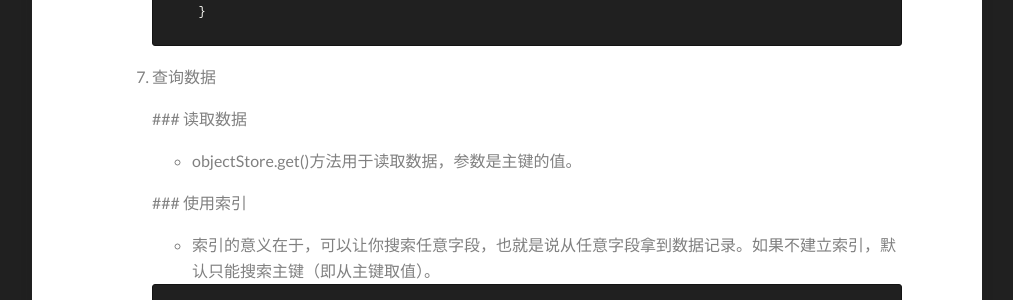
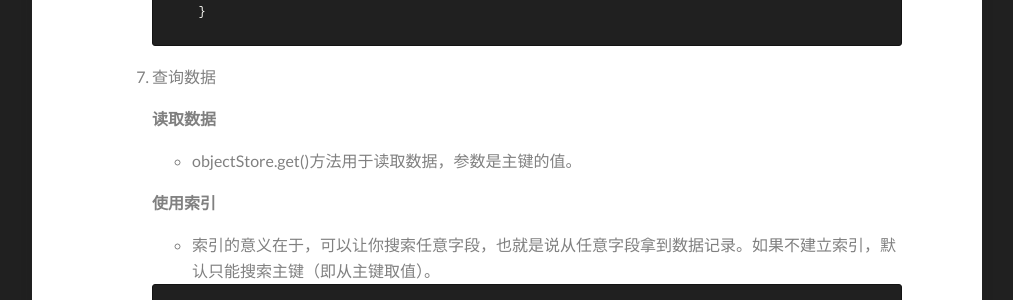
Before and after one commit to zhangjiali0627/zhangjiali0627.github.io, a Jekyll site: the page built from _posts/2020-05-23-IndexedDB.md, in a window 1280 px wide and 900 px high, scrolled down 4917 px. Shown: the part 151-451 px from the top of the window, without its empty margins (133-1146 px from the left). Built offline with Jekyll 4.4.1, drawn with Linux system fonts in a browser that asks for light colours.

Commit message:
feat: 新增indexedDB内容

````diff
--- a/_posts/2020-05-23-IndexedDB.md
+++ b/_posts/2020-05-23-IndexedDB.md
@@ -200,10 +200,10 @@ IndexedDB是一个比较复杂的API，涉及到很多概念：
 
 7. 查询数据
 
-    ### 读取数据
+    **读取数据**
     - objectStore.get()方法用于读取数据，参数是主键的值。
 
-    ### 使用索引
+    **使用索引**
     - 索引的意义在于，可以让你搜索任意字段，也就是说从任意字段拿到数据记录。如果不建立索引，默认只能搜索主键（即从主键取值）。
 
     ```js
````
